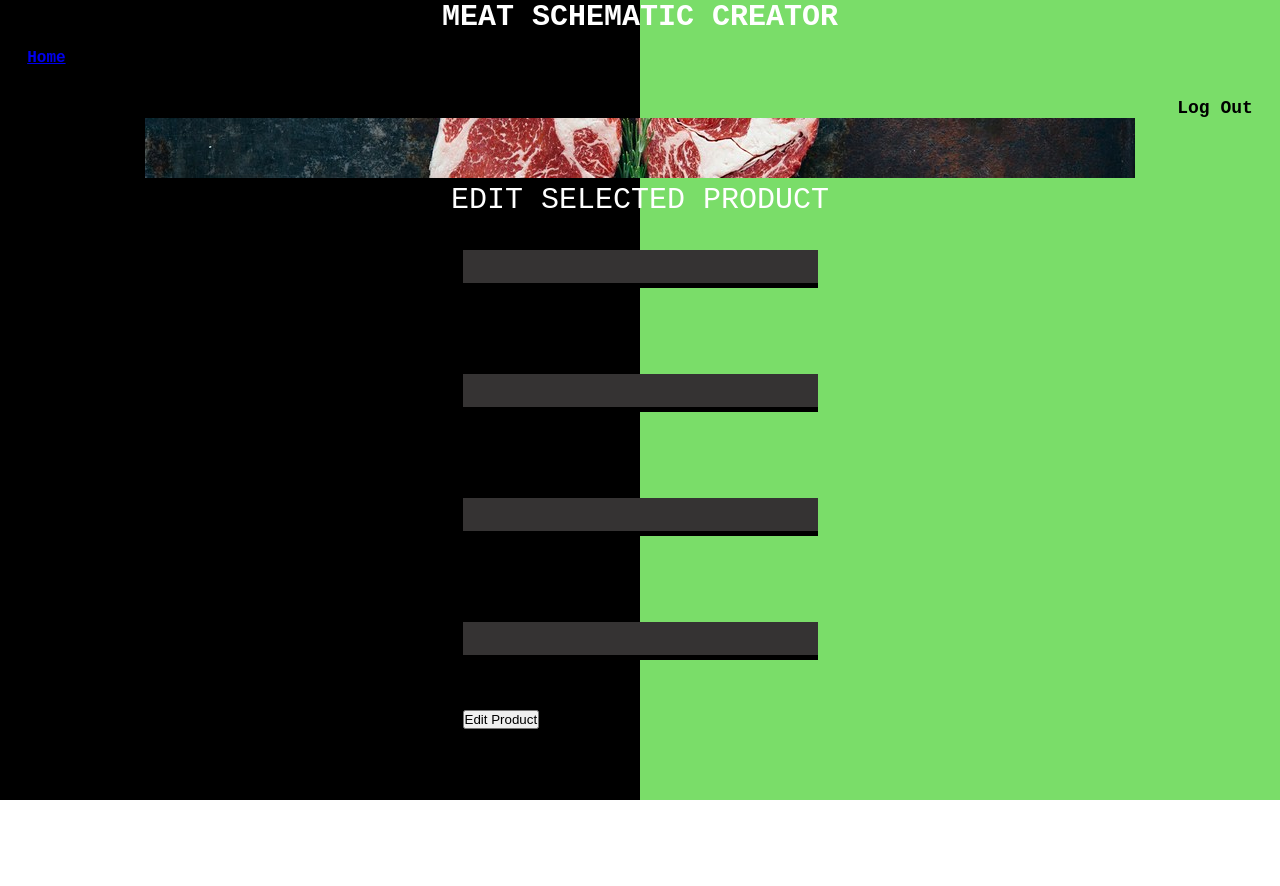
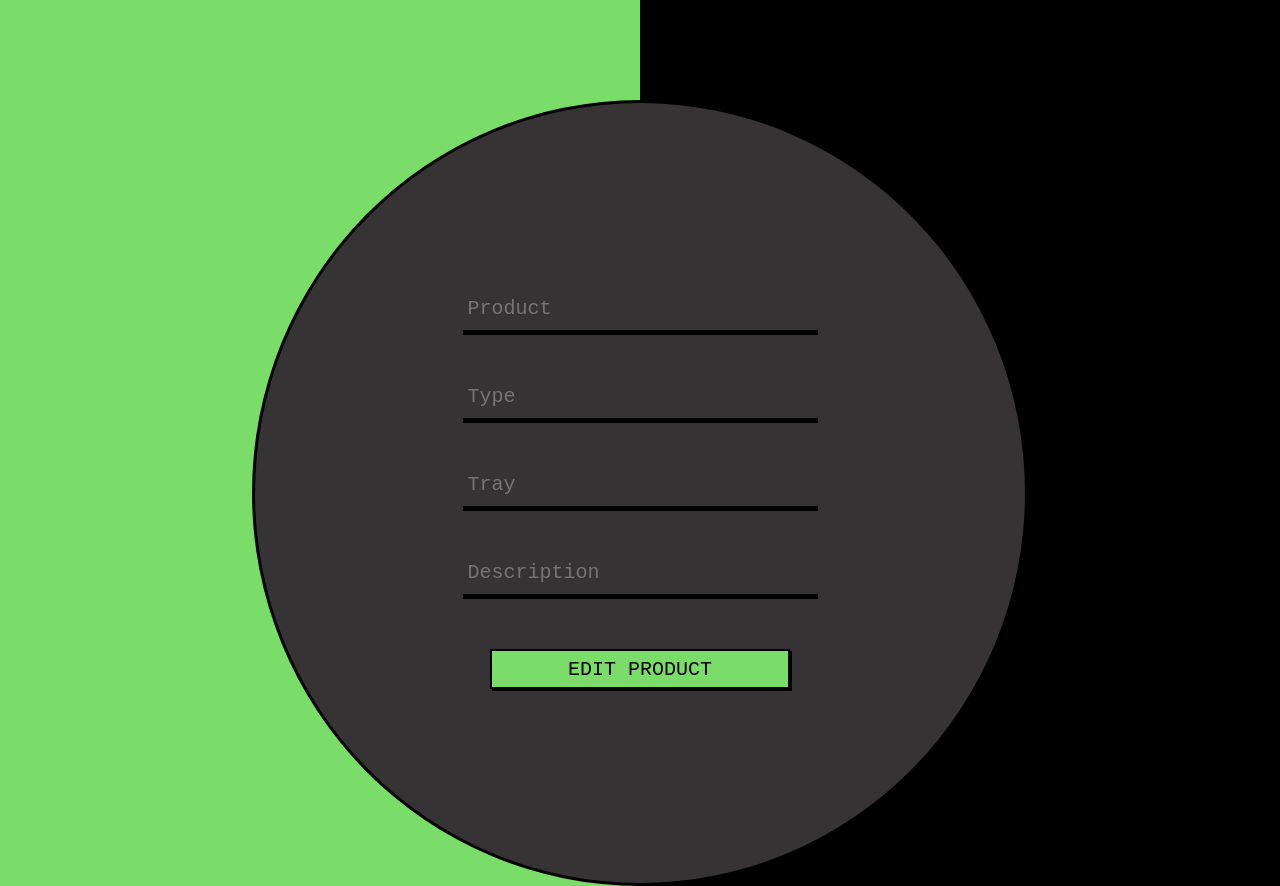
Before and after one commit to DillonSereduk/Solo_Project, a React (Create React App) app in the folder client/: page /edit/1 in a window 1280 px wide. Before the commit the page ends 800 px from the top, so only its background shows below. Built offline with nearby package versions, Linux system fonts and the light colour scheme; no server answers.

Commit message:
Created Edit CSS sheet

```diff
--- a/client/src/App.css
+++ b/client/src/App.css
@@ -34,7 +34,6 @@ body {
   border-style: solid;
   border-color: black;
   box-shadow: 5px 5px black;
-
 }
 
 .create-schematic {
@@ -85,7 +84,7 @@ table {
   border-style: solid;
   border-color: black;
   background-color: rgb(53, 51, 51);
-  border-radius: 0px 0px 25px 25px ;
+  border-radius: 0px 0px 25px 25px;
 }
 
 th {
--- a/client/src/App.js
+++ b/client/src/App.js
@@ -1,5 +1,6 @@
 import "./Form.css";
 import "./App.css";
+import "./Edit.css";
 import { BrowserRouter, Route, Routes } from "react-router-dom";
 import DisplayAll from "./components/DisplayAll";
 import MeatForm from "./components/MeatForm";
--- /dev/null
+++ b/client/src/Edit.css
@@ -0,0 +1,69 @@
+/* CSS Reset */
+* {
+    margin: 0;
+    padding: 0;
+}
+
+/* LAYOUT -------------------------------------------------------> */
+
+body {
+    background: linear-gradient(90deg,rgb(122, 221, 105)50%,black 50%);
+    font-family: Andale Mono, monospace;
+    align-items: center;
+    justify-items: center
+}
+
+.form-circle {
+    border-radius: 50%;
+    width: 770px;
+    height: 780px;
+    margin: auto;
+    display: flex;
+    margin-top: 100px;
+    border-style: solid;
+    border-color: black;
+    background-color: rgb(53, 51, 51);
+}
+
+.container {
+    margin: auto;
+}
+
+input {
+    color: white;
+    display: block;
+    width: 350px;
+    font-size: 20px;
+    font-family: Andale Mono, monospace;
+    padding-bottom: 10px;
+    outline: none;
+    border: none;
+    border-bottom: 5px solid rgba(0,0,0,1);
+    padding-left: 5px;
+    background: rgb(53, 51, 51);
+    margin-bottom: 50px;
+}
+
+input:focus {
+    border-bottom: 5px solid rgb(122, 221, 105);
+}
+
+.create-product {
+    height: 40px;
+    width: 300px;
+    display: block;
+    border-style: solid;
+    border-color: black;
+    box-shadow: 2px 2px black;
+    font-size: 20px;
+    font-family: Andale Mono, monospace;
+    font-weight: 500;
+    background-color: rgb(122, 221, 105);
+    text-transform: uppercase;
+    text-align: center;
+    margin: auto;
+}
+
+.create-product:hover {
+    background-color: rgb(210, 225, 75);
+}
--- a/client/src/components/EditMeat.js
+++ b/client/src/components/EditMeat.js
@@ -1,6 +1,7 @@
 import axios from "axios";
 import { useEffect, useState } from "react";
 import { Link, useParams, useNavigate } from "react-router-dom";
+import "../Edit.css";
 
 const EditMeat = (props) => {
     const { id } = useParams();
@@ -56,57 +57,25 @@ const EditMeat = (props) => {
     };
     return (
         <>
-            <body>
-                <div class="nav-top">
-                    <main class="nav">
-                        <section class="nav-left">
-                            <h1 class="nav-title"><strong>Meat Schematic Creator</strong></h1>
-                        </section>
-                        <section class="nav-right">
-                            <Link to="/"><p class="back-home"><strong>Home</strong></p></Link>
-                        </section>
-
-                        <strong> | </strong>
-
-                        <section class="nav-right">
-                            <p class="log-out"><strong>Log Out</strong></p>
-                        </section>
-
-                    </main>
-                </div>
-
-                <div class="nav-bottom">
-                    <section class="nav-sub">
-                        <ul class="nav-picture">
-                            <img src={require("../images/raw-meat-photography_2.jpg")} alt="Meat banner" />
-                        </ul>
-                        <section class="nav-divider"></section>
-                    </section>
-                </div>
-
-
-                <div class="title-box">
-                    <h1 class="main-title">Edit Selected Product</h1>
-                </div>
-                    <section class="form-top">
+            <body class="form-body">
+                    <div class="form-circle">
+                        <div class="container">
                                         <form className="form-input" onSubmit={handleSubmit}>
 
-                                        <div className="form-group">
-                                        <label htmlFor="name">Product Name:</label>
                                             <input
+                                                placeholder="Product"
                                                 type="text"
                                                 className="form-control"
                                                 onChange={(e) => setName(e.target.value)}
                                                 value={name}
                                             />
                                             {errors.name ? <p>{errors.name.message}</p> : null}
-                                        </div>
 
-                                        <br />
 
                                             <div className="form-group">
-                                        <label htmlFor="type">Meat Type:</label>
+
                                             <input
+                                                placeholder="Type"
                                                 type="text"
                                                 className="form-control"
                                                 onChange={(e) => setType(e.target.value)}
@@ -114,12 +83,12 @@ const EditMeat = (props) => {
                                             />
                                             {errors.type ? <p>{errors.type.message}</p> : null}
                                             </div>
-                                        <br />
 
                                             <div className="form-group">
-                                        <label htmlFor="tray_size">Tray Size: </label>
+
                                             <input
-                                            type="number"
+                                                placeholder="Tray"
+                                                type="text"
                                                 className="form-control"
                                                 onChange={(e) => setTray_Size(e.target.value)}
                                                 value={tray_size}
@@ -127,27 +96,21 @@ const EditMeat = (props) => {
                                             {errors.tray_size ? <p>{errors.tray_size.message}</p> : null}
                                             </div>
 
-                                        <br />
-
-                                        <div className="form-group">
-                                        <label htmlFor="description">Description: </label>
                                             <input
+                                                placeholder="Description"
                                                 type="text"
                                                 className="form-control"
                                                 onChange={(e) => setDescription(e.target.value)}
                                                 value={description}
                                             />
                                             {errors.description ? <p>{errors.description.message}</p> : null}
-                                        </div>
-                                        <button className="add_new_product" type="submit">
+
+                                            <button className="create-product" type="submit">
                                                 Edit Product
                                             </button>
-
-
                                         </form>
-
-                    </section>
-
+                        </div>
+                    </div>
                 </body>
             </>
         );
```
Lines whose indentation alone changed are shown as unchanged.
